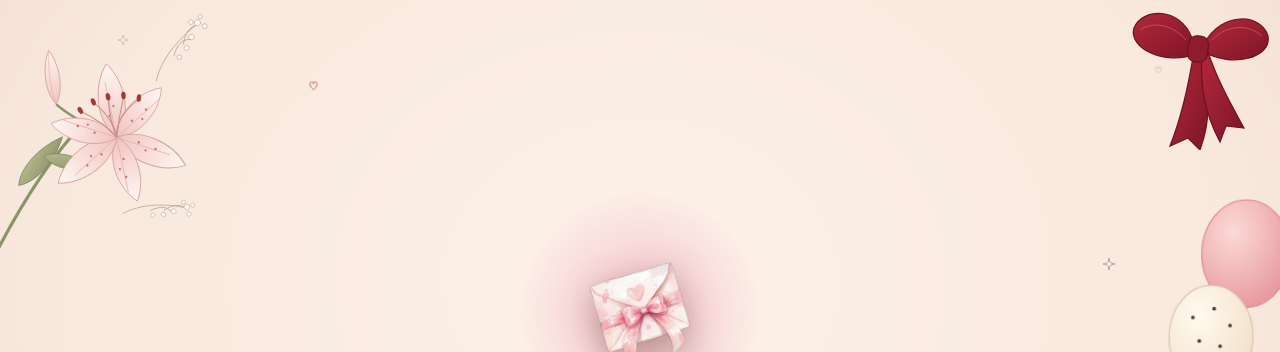
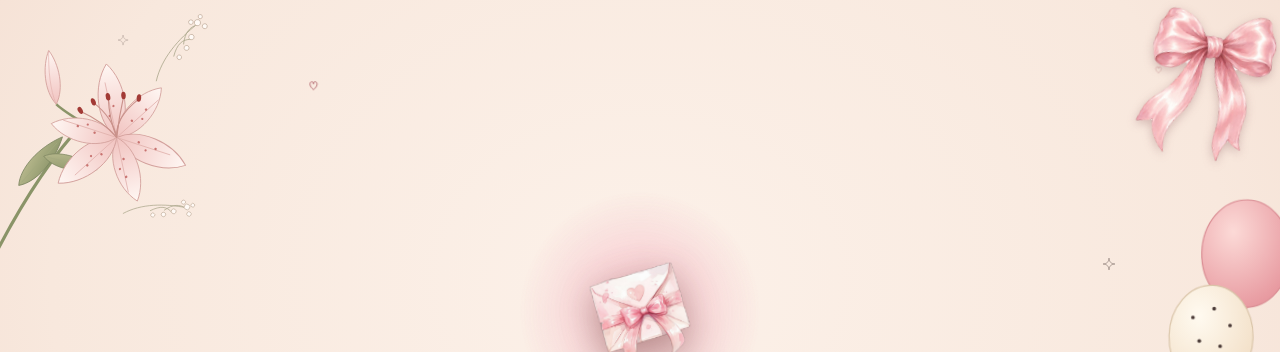
Before and after one commit to adithyals/surprise-for-you, a plain HTML site: page index.html in a window 1280 px wide. Shown: the top 352 px of the page. Drawn offline with nearby package versions, Linux system fonts and the light colour scheme; a web font is replaced by a local one.

Commit message:
Replace red corner ribbon with pink bow
Co-Authored-By: Claude Sonnet 5.5 <noreply@anthropic.com>
Claude-Session: https://claude.ai/code/session_01JHJJcNN1WigQCLhPgRmBLg

```diff
--- a/index.html
+++ b/index.html
@@ -29,7 +29,7 @@ button.btn:hover{transform:scale(1.07)}
 .d{position:fixed;z-index:0;pointer-events:none;height:auto}
 .d.tl{top:0;left:0;width:clamp(120px,26vw,250px)}
 .d.bl{bottom:0;left:0;width:clamp(130px,28vw,270px)}
-.d.bow{top:0;right:0;width:clamp(78px,17vw,160px)}
+.d.bow{top:8px;right:10px;width:clamp(62px,15vw,128px);transform:rotate(10deg);filter:drop-shadow(0 3px 5px rgba(120,60,70,.28))}
 .d.bln{right:0;top:52%;width:clamp(54px,13vw,140px);transform-origin:50% 95%;animation:sway 7s ease-in-out infinite alternate}
 .d.cake{bottom:0;right:0;width:clamp(86px,19vw,170px)}
 @keyframes sway{from{transform:rotate(-2.5deg)}to{transform:rotate(2.5deg)}}
@@ -151,14 +151,7 @@ canvas{position:fixed;inset:0;pointer-events:none;z-index:50}
  <use href="#bud" transform="translate(28 120) rotate(-6) scale(.7)"/>
  <use href="#lily" transform="translate(150 228) rotate(-24) scale(.95)"/>
  <use href="#lily" transform="translate(62 202) rotate(10) scale(1.05)"/>
-</svg><svg class="d bow" viewBox="0 0 160 150" aria-hidden="true">
- <path d="M72 38C60 6 22 8 14 28 8 48 44 66 76 54Z" fill="url(#gr)" stroke="#6a1222" stroke-width="1.2"/>
- <path d="M84 44C102 10 142 14 148 36 152 58 112 68 84 52Z" fill="url(#gr)" stroke="#6a1222" stroke-width="1.2"/>
- <path d="M74 52C68 86 62 116 50 146L68 138 80 150C92 118 90 84 84 52Z" fill="url(#gr)" stroke="#6a1222" stroke-width="1.2"/>
- <path d="M88 52C98 82 112 106 124 128L106 126 100 142C84 112 80 86 82 52Z" fill="url(#gr)" stroke="#6a1222" stroke-width="1.2"/>
- <rect x="68" y="36" width="20" height="26" rx="8" fill="#8e1c2d" stroke="#6a1222" stroke-width="1.2" transform="rotate(8 78 49)"/>
- <path d="M20 30C34 20 54 26 66 40M92 40C108 24 128 24 142 36" fill="none" stroke="#d96a78" stroke-width="1" opacity=".6"/>
-</svg><svg class="d bln" viewBox="0 0 120 310" aria-hidden="true">
+</svg><img class="d bow" src="images/bow.png" alt=""><svg class="d bln" viewBox="0 0 120 310" aria-hidden="true">
  <path d="M82 96C84 150 86 200 66 262M56 150C62 190 62 226 62 262M40 206C50 232 58 248 62 262" fill="none" stroke="#6b5a54" stroke-width=".9"/>
  <ellipse cx="84" cy="52" rx="38" ry="46" fill="url(#gb)" stroke="#d98b92" stroke-width="1"/>
  <path d="M80 98L87 98 84 106Z" fill="#e48f97"/>
```
Also changed, not shown: images/bow.png (added).
